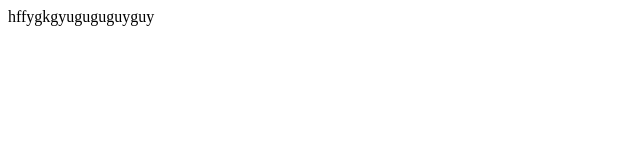
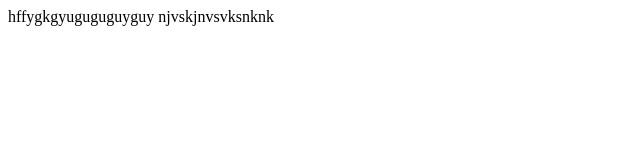
Before and after one commit to chiragnarng/react-website, a plain HTML site: page multiply.html in a window 1280 px wide. Shown: the whole page, without its empty margins (0-640 px from the left). Drawn offline with Linux system fonts and the light colour scheme.

Commit message:
adding multiply

```diff
--- a/multiply.html
+++ b/multiply.html
@@ -6,5 +6,6 @@
     </head>
     <body>
         hffygkgyuguguguyguy
+        njvskjnvsvksnknk
     </body>
 </html>
```
